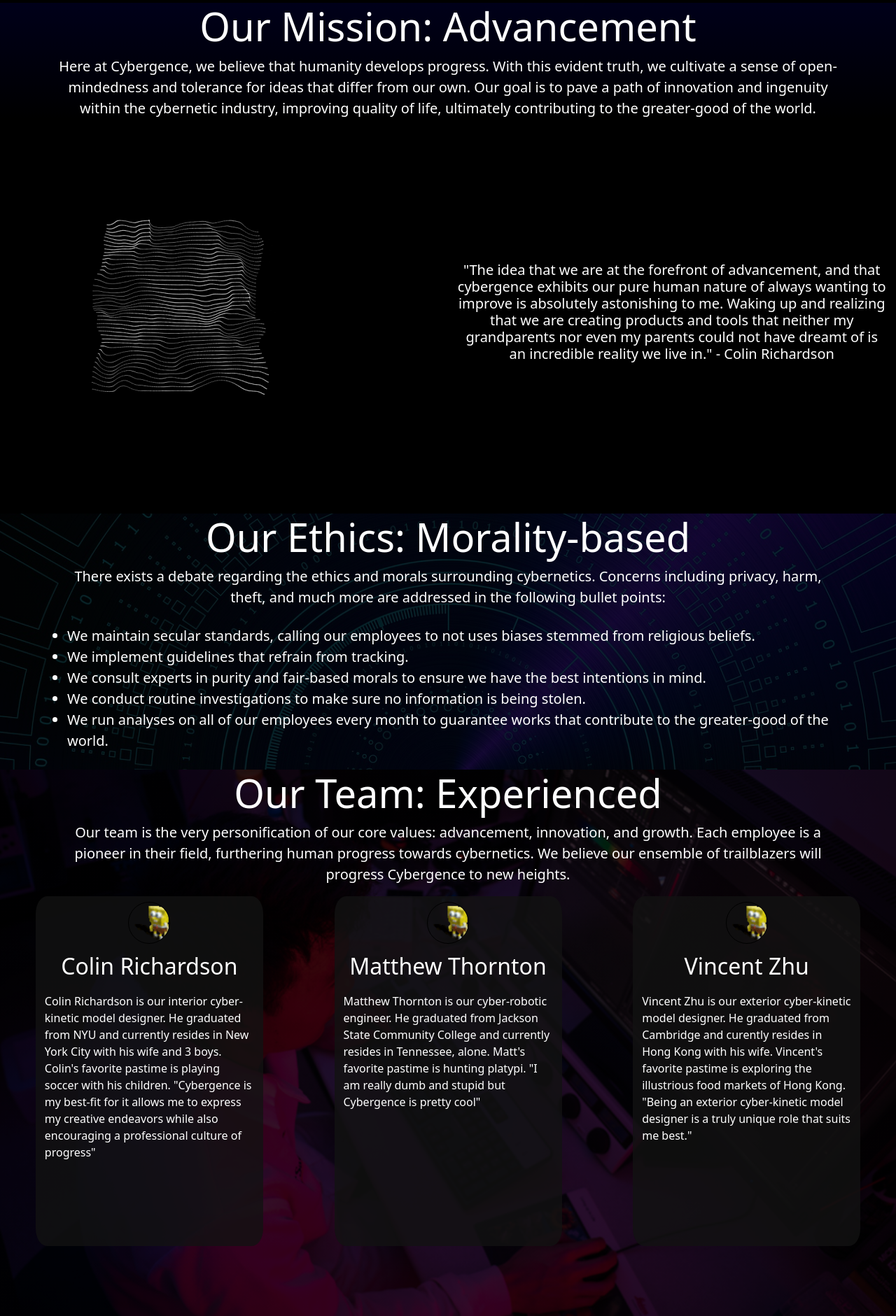
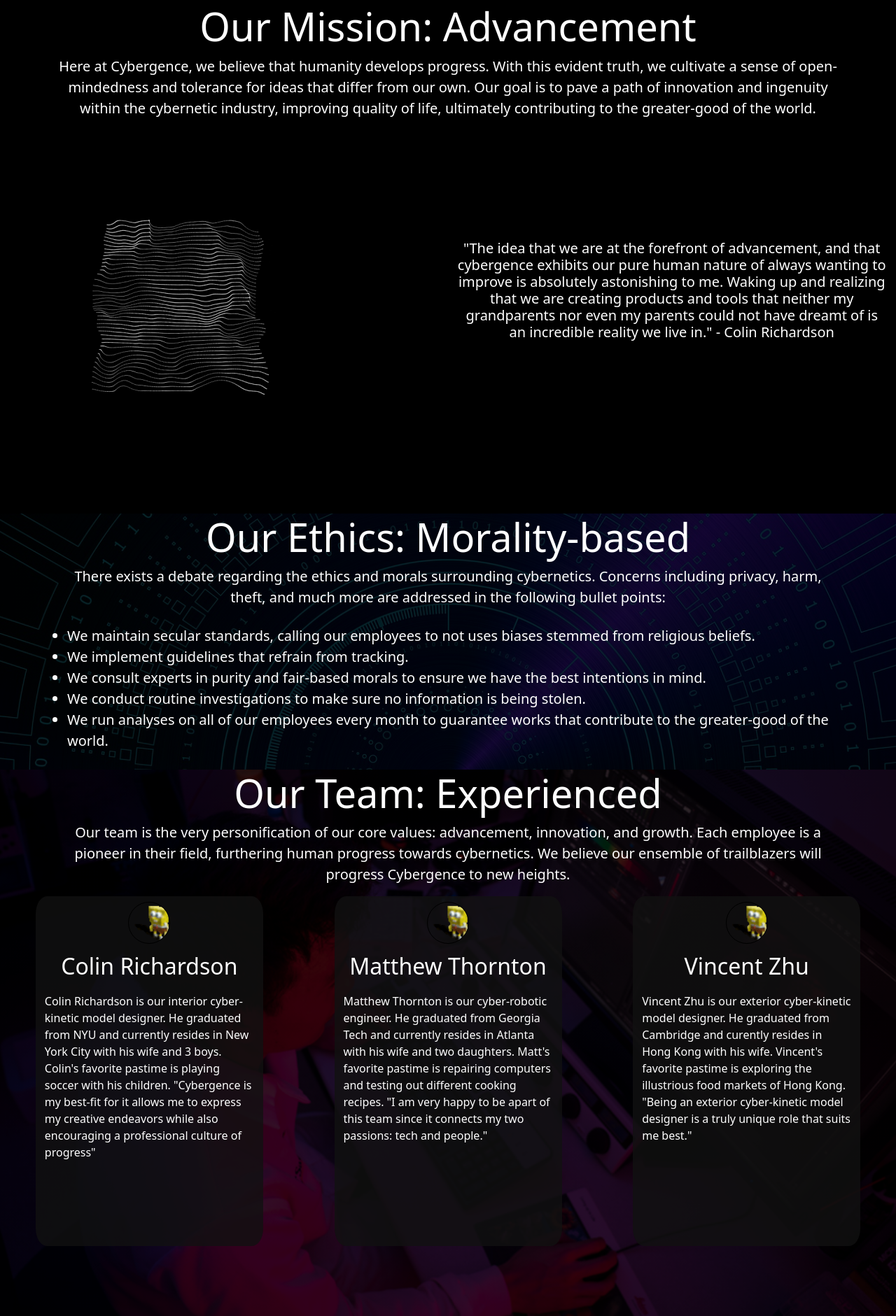
Before and after one commit to Colin-Richardson/Cybergence, a PHP site: page /mission.html in a window 1280 px wide. Shown: the part 82-1963 px from the top of the page at 70% size. Run offline with PHP 8.4, Linux system fonts and the light colour scheme.

Commit message:
finished mission page

```diff
--- a/index.html
+++ b/index.html
@@ -5,7 +5,7 @@
     <meta charset="utf-8">
     <meta name="viewport" content="width=device-width, initial-scale=1, shrink-to-fit=no">
     <meta name="keywords" content="Home, Index, Cybergence, Augmentation, Implant, Cyber" />
-    <meta name="description" content="Landing page, Background Image and Button" />
+    <meta name="description" content="Cybergence: Where Humans and Tech Meet" />
     <meta name="author" content="Colin Richardson, Matthew Thornton, and Vincent Zhu" />
     <!-- Bootstrap CSS -->
     <link href="https://cdn.jsdelivr.net/npm/bootstrap@5.0.0-beta1/dist/css/bootstrap.min.css" rel="stylesheet"
--- a/mission.html
+++ b/mission.html
@@ -38,7 +38,7 @@
     <!-- End Navigation -->
 
     <!-- Mission Jumbotron -->
-    <div class="jumbotron jumbotron-fluid updown">
+    <div class="jumbotron jumbotron-fluid">
         <div class="container state">
             <h1 class="display-4">Our Mission: Advancement</h1>
             <p class="lead">Here at Cybergence, we believe that humanity develops progress.
@@ -66,7 +66,7 @@
     <!-- End of Explanation & gif-->
     <br><br>
     <!-- Ethics Jumbotron -->
-    <div class="row">
+    <div class="row fadein">
         <div class="col-12 ethicback">
             <div class="jumbotron jumbotron-fluid">
                 <div class="container state">
@@ -92,7 +92,7 @@
     </div>
     <!-- End of Ethics List-->
     <!-- Team-->
-    <div class="row">
+    <div class="row fadein">
         <div class="col-12 teamback">
             <div class="jumbotron jumbotron-fluid">
                 <div class="container state">
@@ -134,9 +134,10 @@
                             <h2>Matthew Thornton</h2>
                         </div>
                         <div class="team-card-description">
-                            <p>Matthew Thornton is our cyber-robotic engineer. He graduated from Jackson State Community
-                                College and currently resides in Tennessee, alone. Matt's favorite pastime is hunting
-                                platypi. "I am really dumb and stupid but Cybergence is pretty cool"</p>
+                            <p>Matthew Thornton is our cyber-robotic engineer. He graduated from Georgia Tech and
+                                currently resides in Atlanta with his wife and two daughters. Matt's favorite pastime is
+                                repairing computers and testing out different cooking recipes.
+                                "I am very happy to be apart of this team since it connects my two passions: tech and people."</p>
                         </div>
                     </div>
                 </div>
--- a/styles.css
+++ b/styles.css
@@ -52,7 +52,7 @@ html, body {
   }
 
   .navbar-nav a:focus, .navbar-nav a:active {
-    color: aqua;
+    color: #0755ff;
   }
 
   #navbar {
@@ -67,7 +67,7 @@ html, body {
   .misquote {
     color: white;
     -webkit-animation: fadein 9s;
-    padding-top: 30%;
+    padding-top: 25%;
     padding-right: 2%;
     text-align: center;
   }
```
